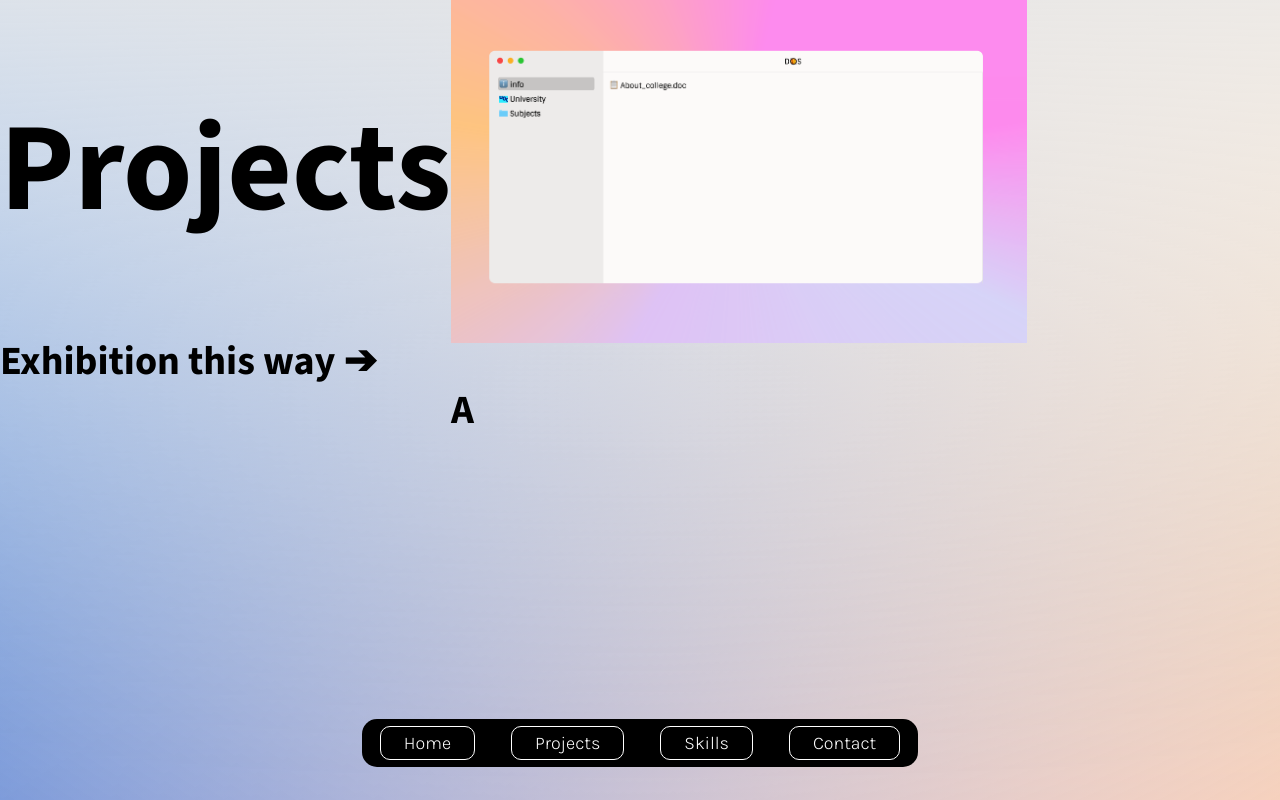
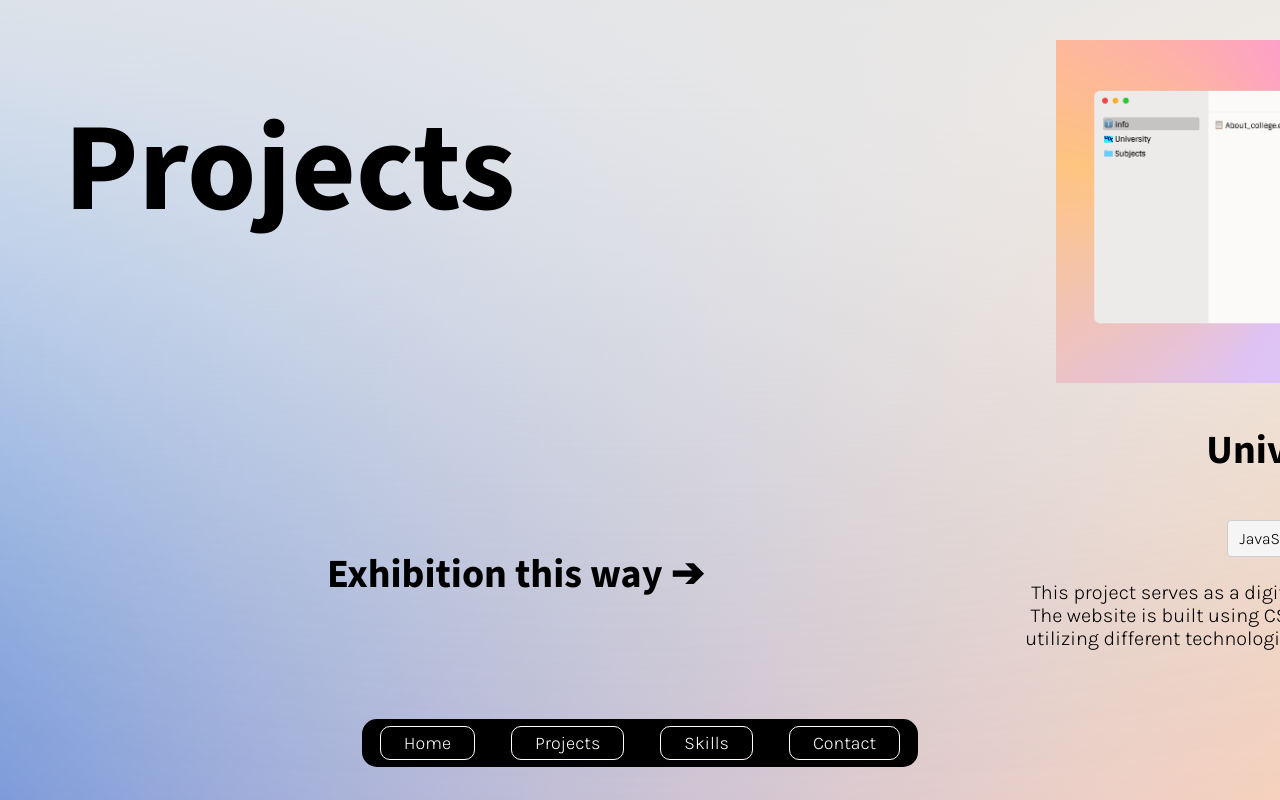
Before and after one commit to Beellee/Beellee.github.io, a React (Create React App) app: page /projects in a window 1280 px wide. Built offline with nearby package versions, Linux system fonts and the light colour scheme.

Commit message:
projects page and components done

```diff
--- a/src/components/ProjectDisplay.js
+++ b/src/components/ProjectDisplay.js
@@ -1,14 +1,21 @@
 //rfce
 import React from 'react'
 import "../styles/projectDisplay.css"
-import imageUni from "../images/uniPage.png"
 
-function Project({projectTitle}) {
+
+function Project({projectTitle, languages, projectDescription, image}) {
   return (
     <div className='project'>
-      <img className='image' src={imageUni}/>
+      <img className='project-img' src={image}/>
       <h3>{projectTitle}</h3>
-
+      <div className='languages'>
+        {languages.map((language, index) => (
+          <button key={index} className='languageButton'>
+            {language}
+          </button>
+        ))}
+      </div>
+      <p className='project-p'>{projectDescription}</p>
     </div>
   )
 }
--- a/src/pages/Projects.js
+++ b/src/pages/Projects.js
@@ -2,8 +2,14 @@ import React, { useEffect, useRef } from 'react';
 import Project from "../components/ProjectDisplay";
 import '../styles/projects.css';
 
+//imagenes de los proyectos
+import imageUni from "../images/uniPage.png"
+
 function UniProjects() {
   const scrollContainerRef = useRef(null);
+
+  // Languages of the projects
+  const projectUni = ['JavaScript', 'HTML', 'CSS'];
 
   useEffect(() => {
     const scrollContainer = scrollContainerRef.current;
@@ -24,14 +30,23 @@ function UniProjects() {
   return (
 
     <div ref={scrollContainerRef} className='scrollableObject'>
-      <div>
+      <div className='projectsTitle'>
         <h1>Projects</h1>
-        <h3>Exhibition this way ➔</h3>
+        <h3 className='projects-h3'>Exhibition this way ➔</h3>
       </div>
       <div className='projectsWrapper'>
-        <Project
-          projectTitle="A"
-        />
+      <Project
+        projectTitle="University page"
+        languages={projectUni}
+        image = {imageUni}
+        projectDescription = "This project serves as a digital repository for all my university projects. The website is built using CSS, HTML, and JavaScript, with each project utilizing different technologies depending on the subject it was created for."
+      />
+      <Project
+        projectTitle="University page"
+        languages={projectUni}
+        image = {imageUni}
+        projectDescription = "This project is meant to be a 'folder' that contains all the projects that I've done along my university. Lorem ipsum dolor sit amet, consectetur adipiscing elit. Integer non turpis luctus, pretium nisl a, finibus erat. Aliquam vitae mattis massa, eu varius augue. Praesent nec condimentum dui. Phasellus vehicula sed nibh at suscipit. Orci varius natoque penatibus et magnis dis parturient montes, nascetur ridiculus mus. Nam tempor, leo a pulvinar finibus, nunc neque ultrices neque, quis congue felis felis eget risus. Mauris scelerisque magna ac tristique porttitor. Sed varius mattis eros, sed luctus nunc consequat eu."
+      />
 
       </div>
     </div>
--- a/src/styles/projectDisplay.css
+++ b/src/styles/projectDisplay.css
@@ -1,7 +1,24 @@
 .project{
     display: flex;
     flex-direction: column;
+    align-items: center;
+
+    padding-top: 5vh;
+    padding-bottom: 20vh;
 }
-.image{
+.project-img{
     width: 45vw;
 }
+.project-p{
+    text-align: center;
+    width: 50vw;
+}
+
+.languageButton {
+    padding: 8px 12px;
+    margin: 4px;
+    background-color: #f5f5f5;
+    border: 1px solid #ccc;
+    border-radius: 4px;
+    font-size: 16px;
+}
--- a/src/styles/projects.css
+++ b/src/styles/projects.css
@@ -6,11 +6,23 @@
     height: 100vh;
 }
 
+.projectsTitle{
+    padding-left: 5vw;
+    margin-right: 25vw;
+
+    height: 80vh;
+    min-width: 50vw;
+
+    display: flex;
+    flex-direction: column;
+    justify-content: space-between;
+}
+.projects-h3{
+    align-self: flex-end;
+    text-align: right;
+}
+
 .projectsWrapper {
     display: flex;
+    gap: 10vw;
 }
-
-.project {
-    width: 600px; /* Adjust the width as per your requirement */
-    margin-right: 20px; /* Add some margin between the projects */
-}
```
